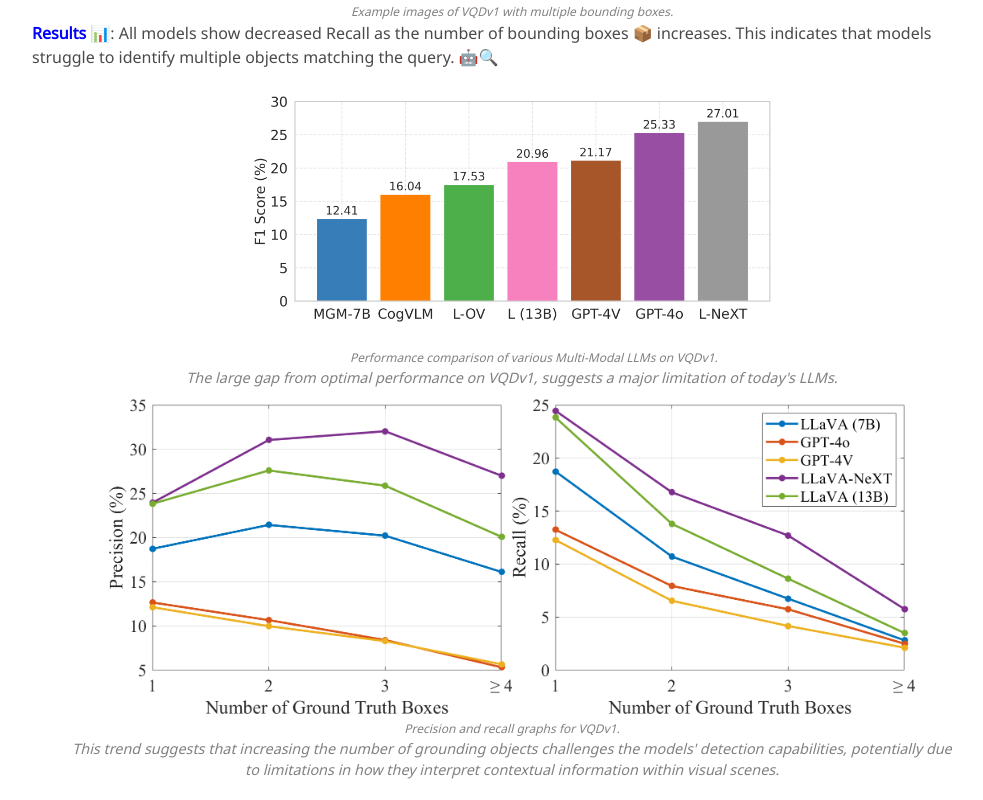
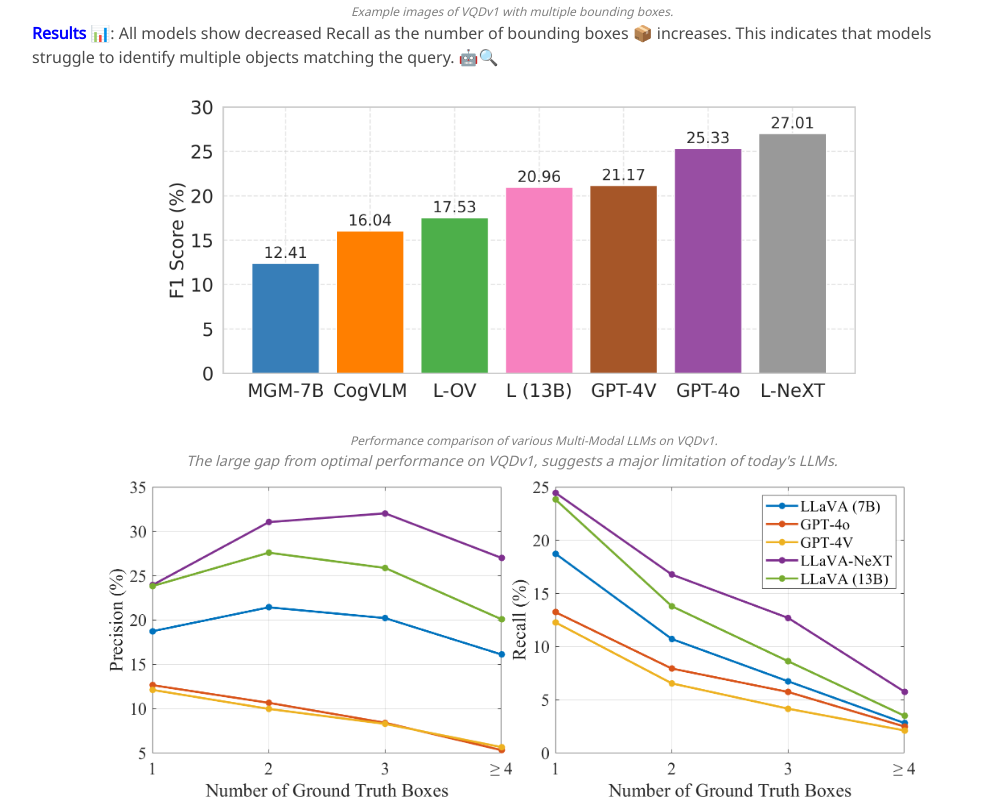
Before and after one commit to shikhar-srivastava/MLLM_Evaluations, a plain HTML site: page index.html in a window 1280 px wide. Shown: the part 1603-2403 px from the top of the page, without its empty margins (128-1111 px from the left). Drawn offline with nearby package versions, Linux system fonts and the light colour scheme; some icons are missing; a web font is replaced by a local one.

Commit message:
Resized VQDv1 figure

```diff
--- a/index.html
+++ b/index.html
@@ -216,7 +216,7 @@
           </p>
           <center>
             <figure>
-              <img src="static/images/tables/micro_f1_scores_comparison.png" alt="VQDv1 Result Image" style="margin-bottom: 10px;" width="60%">
+              <img src="static/images/tables/micro_f1_scores_comparison.png" alt="VQDv1 Result Image" style="margin-bottom: 10px;" width="80%">
               <figcaption style="font-size: 0.75em; color: grey;"> &nbsp; &nbsp; &nbsp; &nbsp; &nbsp; &nbsp; &nbsp; Performance comparison of various Multi-Modal LLMs on VQDv1.</figcaption>
               <figcaption style="font-size: 0.9em; color: grey;"> The large gap from optimal performance on VQDv1, suggests a major limitation of today's LLMs.</figcaption>
               <img src="static/images/graphs/vqd-precision.png" alt="VQDv1 Performance Graph" style="margin-top: 10px;" width="45%"><img src="static/images/graphs/vqd-recall.png" alt="VQDv1 Performance Graph" style="margin-top: 10px;" width="45%">
```
